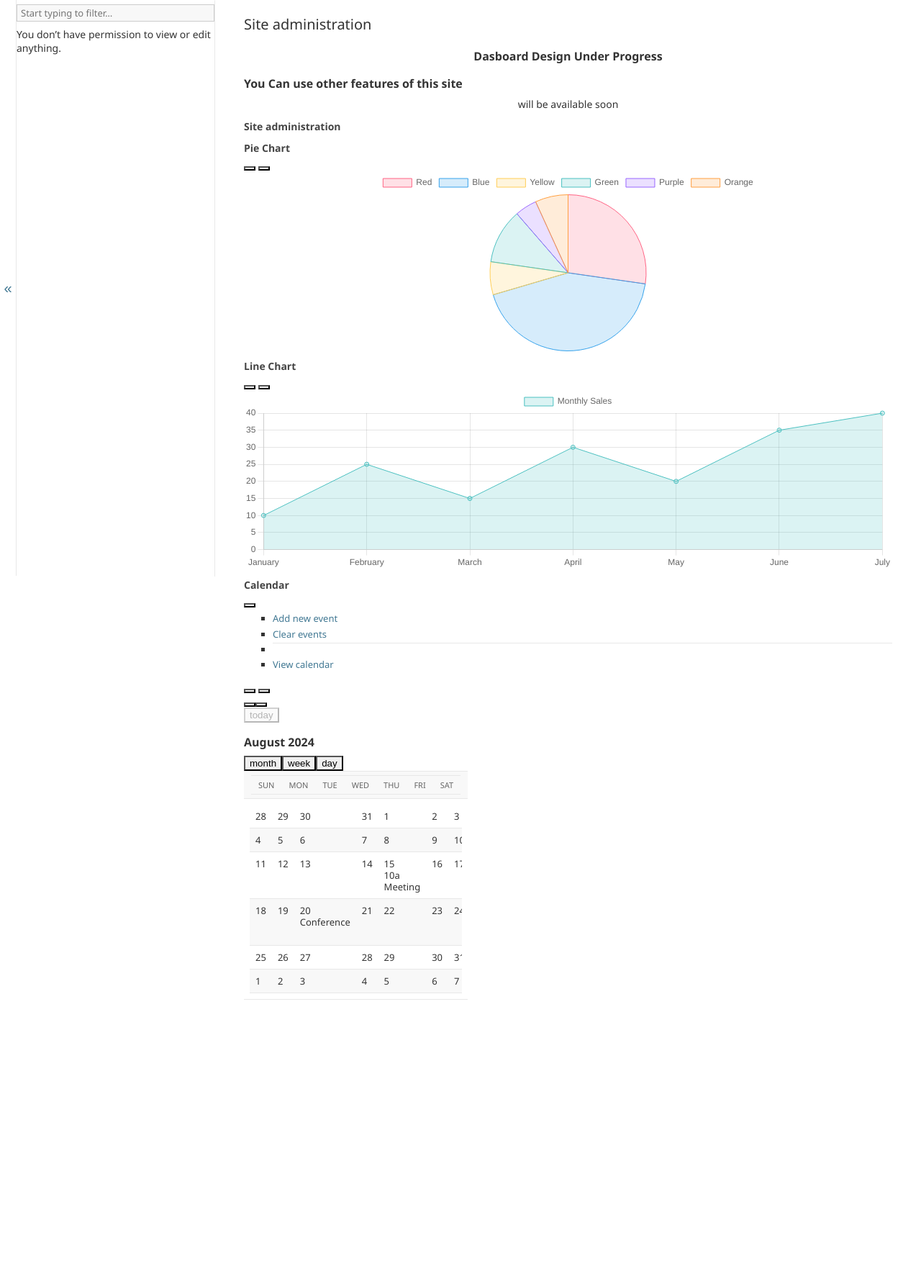
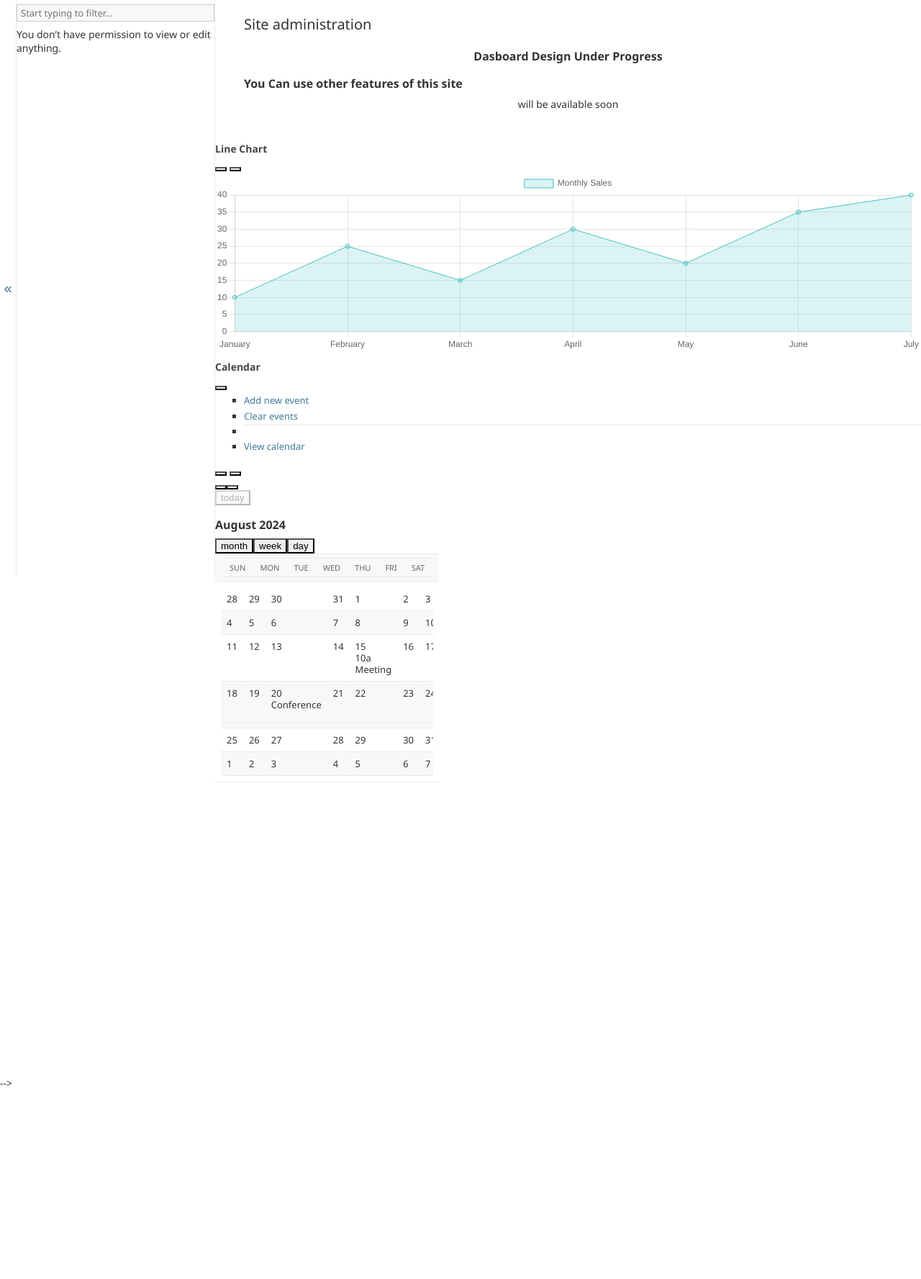
Before and after one commit to Vijayadhi/aasc_st_asmt_manager, a Django app: page / in a window 1280 px wide. Shown: the part 92-1869 px from the top of the page at 72% size. After the commit the page ends 1601 px from the top, so only its background shows below. Run offline with Django 5.2, Linux system fonts and the light colour scheme; a user stored in the database is signed in; lists and menus that the app fills with data are empty; some libraries are stand-ins or nearby versions.

Commit message:
Update index.html
Signed-off-by: Vigneshwaran J <92634319+Vijayadhi@users.noreply.github.com>

```diff
--- a/templates/admin/index.html
+++ b/templates/admin/index.html
@@ -9,7 +9,7 @@
 
 </div>
 
-<div class="dashboard-container">
+<!-- <div class="dashboard-container">
     <h3>{{title}}</h3>
 
 
@@ -225,7 +225,7 @@
         });
     </script>
 
-</div>
+</div> -->
 
 
 
```
